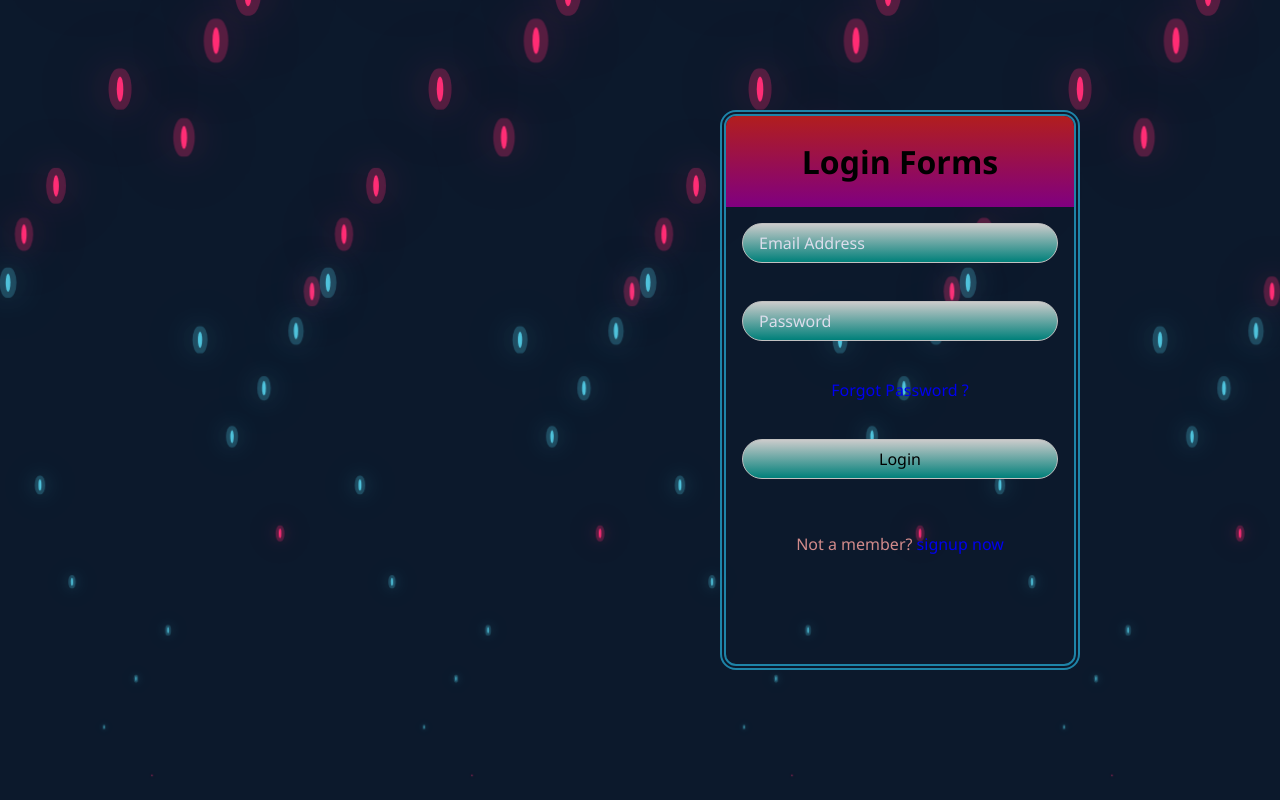
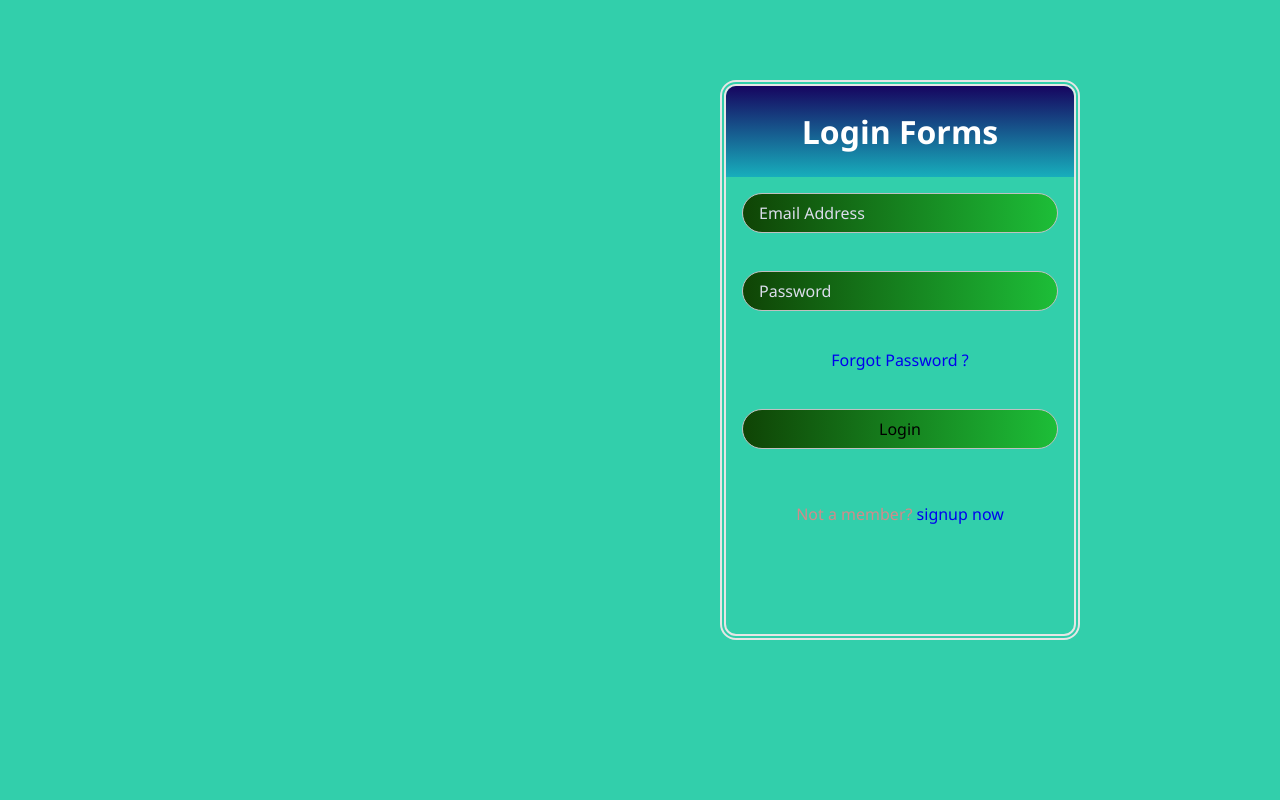
Before and after one commit to theaysha/code, a PHP site: page /login.php in a window 1280 px wide. Run offline with PHP 8.4, Linux system fonts and the light colour scheme; data that the repository does not hold is empty.

Commit message:
add  links

```diff
--- a/about.php
+++ b/about.php
@@ -84,7 +84,7 @@
             <ul class="socials">
             <li><a href="https://www.facebook.com/share/JaFez9VAptHvSKux/"><i class='bx bxl-facebook-circle'></i></a></li>
                 <li><a href="https://x.com/services37736?t=1p9mH_NBXTFVBquX6vAdpQ&s=09"><i class='bx bxl-twitter' ></i></a></li>
-                <li><a href="https://linkedin.com/in/shri-hanumat-capital-services-pvt-ltd-a50107333"></a><i class='bx bxl-linkedin'></i></a></li>
+                <li><a href="https://www.linkedin.com/in/shri-hanumat-capital-services-pvt-ltd-a50107333"><i class='bx bxl-linkedin-square'></i></a></li>
                 <li><a href="https://www.instagram.com/shrihanumat_pvtltd/profilecard/?igsh=Mmo5eGFtcDFheHhq"><i class="bx bxl-instagram"></i></a></li>
                 <li><a href="https://youtube.com/@shrihanumatcapitalservices?si=FeBMokmFT3OO3bmb"><i class='bx bxl-youtube'></i></a></li>
 
--- a/contact.php
+++ b/contact.php
@@ -60,7 +60,7 @@
             <ul class="socials">
             <li><a href="https://www.facebook.com/share/JaFez9VAptHvSKux/"><i class='bx bxl-facebook-circle'></i></a></li>
                 <li><a href="https://x.com/services37736?t=1p9mH_NBXTFVBquX6vAdpQ&s=09"><i class='bx bxl-twitter' ></i></a></li>
-                <li><a href="#"><i class='bx bxl-linkedin-square' ></i></a></li>
+                <li><a href="https://www.linkedin.com/in/shri-hanumat-capital-services-pvt-ltd-a50107333"><i class='bx bxl-linkedin-square'></i></a></li>
                 <li><a href="https://www.instagram.com/shrihanumat_pvtltd/profilecard/?igsh=Mmo5eGFtcDFheHhq"><i class="bx bxl-instagram"></i></a></li>
                 <li><a href="https://youtube.com/@shrihanumatcapitalservices?si=FeBMokmFT3OO3bmb"><i class='bx bxl-youtube'></i></a></li>
 
--- a/index.php
+++ b/index.php
@@ -96,7 +96,7 @@
             <ul class="socials">
                 <li><a href="https://www.facebook.com/share/JaFez9VAptHvSKux/"><i class='bx bxl-facebook-circle'></i></a></li>
                 <li><a href="https://x.com/services37736?t=1p9mH_NBXTFVBquX6vAdpQ&s=09"><i class='bx bxl-twitter' ></i></a></li>
-                <li><a href="https://linkedin.com/in/shri-hanumat-capital-services-pvt-ltd-a50107333"></a><i class='bx bxl-linkedin'></i></a></li>
+                <li><a href="https://www.linkedin.com/in/shri-hanumat-capital-services-pvt-ltd-a50107333"><i class='bx bxl-linkedin-square'></i></a></li>
                 <li><a href="https://www.instagram.com/shrihanumat_pvtltd/profilecard/?igsh=Mmo5eGFtcDFheHhq"><i class="bx bxl-instagram"></i></a></li>
                 <li><a href="https://youtube.com/@shrihanumatcapitalservices?si=FeBMokmFT3OO3bmb"><i class='bx bxl-youtube'></i></a></li>
 
--- a/log.css
+++ b/log.css
@@ -13,7 +13,7 @@ body{
     justify-content: center;
     align-items:center;
     min-height: 100vh;
-    background: #0c192c;
+    background: #10c89dda;
 }
 
 .circle{
@@ -66,15 +66,16 @@ body{
     display: flex;
     flex-direction: column;
     overflow: hidden;
-    border: 0.4rem double #1e84a8;
+    border: 0.4rem double #e6e6e6;
     margin: 5rem 45rem; /* Center the container */
     position: absolute;
 }
 
 .container h1{
+    color: #fff;
     text-align: center;
     padding: 1.5rem 2rem;
-    background: linear-gradient(rgb(177, 30, 30), purple);
+    background: linear-gradient(rgb(22, 5, 96), rgb(23, 174, 188));
 }
 
 .container form{
@@ -91,17 +92,19 @@ body{
     width: 100%;
     padding: 0.5rem 0;
     border-radius: 2rem;
-    background: linear-gradient(rgb(203, 203, 203), rgb(0, 128, 122));
+    background: linear-gradient(90deg, rgb(15, 68, 5), rgb(29, 190, 56));
     transition: 0.6s;
 }
 
 .container form input{
+
     width: 100%;
     font-size: 1rem;
     padding: 0.5rem 1rem;
     border-radius: 2rem;
     border: 1px solid #c0c0c0;
-    background: linear-gradient(rgb(203, 203, 203), rgb(0, 128, 122));
+    background: linear-gradient(90deg, rgb(15, 68, 5), rgb(29, 190, 56));
+
 }
 
 input::placeholder{
--- a/login.php
+++ b/login.php
@@ -40,7 +40,7 @@ if(isset($_POST['sub'])){
 </head>
 <body>
   <div class="circle">
-    <div class="bubbles">
+    <!-- <div class="bubbles">
       <span style="--i:11"></span>
       <span style="--i:12"></span>
       <span style="--i:25"></span>
@@ -121,7 +121,7 @@ if(isset($_POST['sub'])){
       <span style="--i:24"></span>
       <span style="--i:10"></span>
       <span style="--i:29"></span>
-    </div>
+    </div> -->
 
     <div class="container" >
       <h1>Login Forms</h1>
--- a/our services.php
+++ b/our services.php
@@ -83,7 +83,7 @@
                 <ul class="socials">
                 <li><a href="https://www.facebook.com/share/JaFez9VAptHvSKux/"><i class='bx bxl-facebook-circle'></i></a></li>
                 <li><a href="https://x.com/services37736?t=1p9mH_NBXTFVBquX6vAdpQ&s=09"><i class='bx bxl-twitter' ></i></a></li>
-                <li><a href="#"><i class='bx bxl-linkedin-square' ></i></a></li>
+                <li><a href="https://www.linkedin.com/in/shri-hanumat-capital-services-pvt-ltd-a50107333"><i class='bx bxl-linkedin-square'></i></a></li>
                 <li><a href="https://www.instagram.com/shrihanumat_pvtltd/profilecard/?igsh=Mmo5eGFtcDFheHhq"><i class="bx bxl-instagram"></i></a></li>
                 <li><a href="https://youtube.com/@shrihanumatcapitalservices?si=FeBMokmFT3OO3bmb"><i class='bx bxl-youtube'></i></a></li>
 
```
